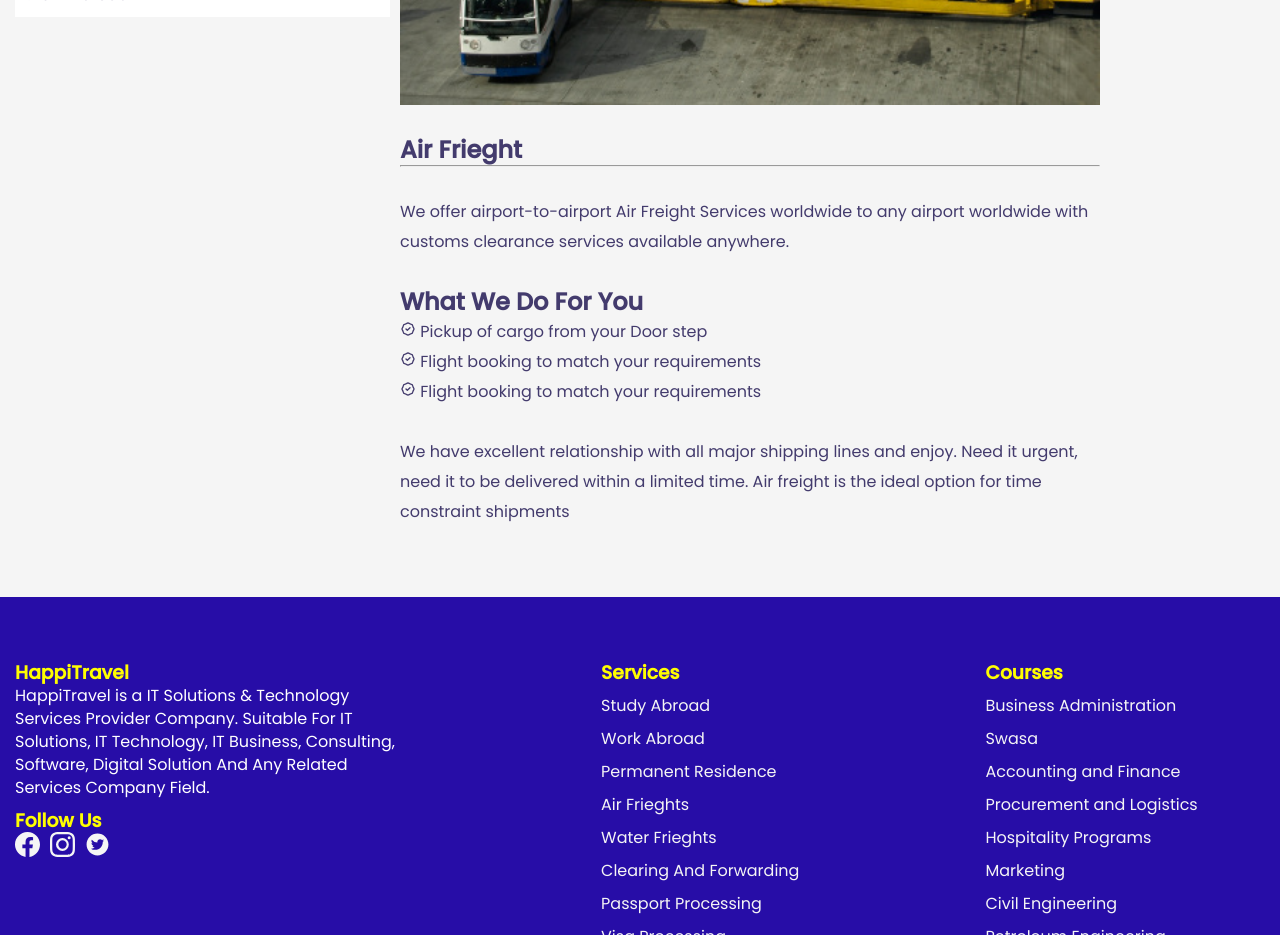
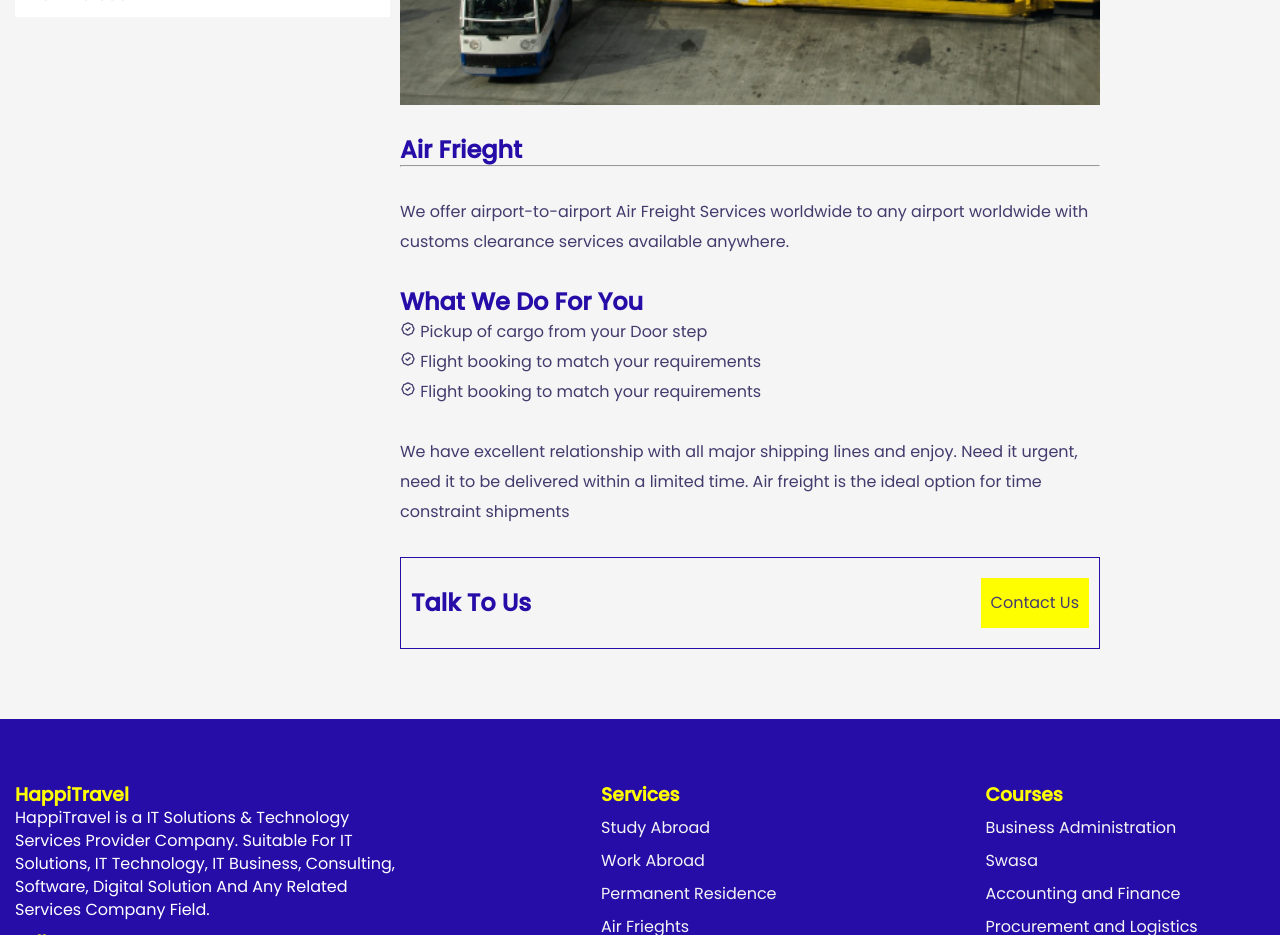
Before and after one commit to isiagi/happitravel, a React (Create React App) app: page /detail/air in a window 1280 px wide. Shown: the part 1020-1955 px from the top of the page. Built offline with nearby package versions, Linux system fonts and the light colour scheme.

Commit message:
morning push

```diff
--- a/src/components/detail/Detail.jsx
+++ b/src/components/detail/Detail.jsx
@@ -9,6 +9,8 @@
 import img5 from "../../assets/images/for.jpeg";
 import img6 from "../../assets/images/save1.jpg";
 import img7 from "../../assets/images/nice.jpg";
+import img8 from "../../assets/images/4.jpg";
+import img9 from "../../assets/images/2.jpg";
 
 import "./detail.css";
 import "../course/cor.css";
@@ -29,13 +31,15 @@
       case "water":
         return img1;
       case "passport":
-        return "Passport Processing";
+        return img3;
       case "visa":
         return img3;
       case "clear":
         return img5;
       case "permanent":
         return img6;
+      case "study":
+        return img9;
       default:
         return null;
     }
@@ -78,6 +82,8 @@
                 return "Forwarding And Clearing";
               case "permanent":
                 return "Permanent Residency";
+              case "study":
+                return "Study Your Bachelor's Abroad";
               default:
                 return null;
             }
@@ -145,8 +151,15 @@
                 <Tr
                   title={img3}
                   head="Visa Processing"
-                  data="hey"
-                  data1="hello"
+                  data="You need a visa!!!, HappiTravel and Logistics can help you process a visa in a most efficient, legitimate and timely bound manner"
+                  services={[
+                    "Fill in forms and advise of Visa application",
+                    "Tourist Visa",
+                    "Student Visa",
+                    "Medical Visa",
+                    "Working Visa",
+                  ]}
+                  // data1="hello"
                 />
               );
             case "passport":
@@ -154,13 +167,19 @@
                 <Tr
                   title={img1}
                   head="Passport Processing"
-                  data="hey"
-                  data1="hello"
+                  data="Process your passport with Happi Travel and logistics. With a long experience in travel field, we assure you a valid and timely processing of your passport to meet with your timely travel expectation"
+                  // data1="hello"
                 />
               );
             case "study":
               return (
-                <Tr title={img1} head="Study Abroad" data="hey" data1="hello" />
+                <Tr
+                  title={img8}
+                  head="Study Abroad"
+                  data="Study your Bachelor's Degree in Europe with a fully funded scholarship in Marketing, Civil Engineering, Petroleum Engineering, Computer Science and Technology, Medial  Caregiver, Cosmetologist, Business Administration, Procurement and Logistics, Hospitality Programs and Accounting and Finance."
+                  data1="Your Proffessional Career Path is rightfully secured with the rigth education you need to make it through and see yourself grow as your career also grows."
+                  services={["Free Tution", "Free Accomadation"]}
+                />
               );
             case "work":
               return (
--- a/src/components/detail/Tr.jsx
+++ b/src/components/detail/Tr.jsx
@@ -3,6 +3,7 @@
 
 import "./detail.css";
 import "../course/cor.css";
+import { Link } from "react-router-dom";
 
 const Tr = ({ title, head, data, data1, services }) => {
   return (
@@ -21,14 +22,14 @@
         />
         <div>
           <div style={{ marginBlock: "3rem" }}>
-            <h2>{head}</h2>
+            <h2 style={{color: '#270da7'}}>{head}</h2>
             <hr />
           </div>
           <p>{data}</p>
           {services && (
             <div>
               <br />
-              <h2>What We Do For You</h2>
+              <h2 style={{color: '#270da7'}}>What We Do For You</h2>
               <ul>
                 {services.map((data, index) => (
                   <li key={index}>
@@ -41,6 +42,10 @@
           <br />
           <p>{data1}</p>
         </div>
+        <div className="detail__talk">
+          <h2 style={{color: '#270da7'}}>Talk To Us</h2>
+          <button><Link to='/contact'>Contact Us</Link></button>
+        </div>
       </div>
     </div>
   );
--- a/src/components/detail/detail.css
+++ b/src/components/detail/detail.css
@@ -8,3 +8,25 @@
     align-items: center;
     justify-content: center;
   }
+
+  .detail__talk {
+    display: flex;
+    justify-content: space-between;
+    align-items: center;
+    border: 1px solid #270da7;
+    padding: 2rem 1rem;
+    margin-top: 3rem;
+    flex-wrap: wrap;
+  }
+
+  .detail__talk > button {
+    color: #433b6d;
+    background-color: #fffe00;
+    padding: 1rem;
+  }
+
+  .detail__talk > button:hover {
+    background-color: #433b6d;
+    color: #fffe00;
+    padding: 1rem;
+  }
--- a/src/components/good/good.css
+++ b/src/components/good/good.css
@@ -1,5 +1,5 @@
 .good__container {
-  min-height: 95vh;
+  min-height: 110vh;
   background: linear-gradient(
       rgba(2, 0, 36, 0.5),
       rgba(28, 28, 194, 0.5)
@@ -30,7 +30,7 @@
 
 .good__context {
   display: grid;
-  row-gap: 3rem;
+  row-gap: 5rem;
 }
 
 .good__flex > h3 {
```
